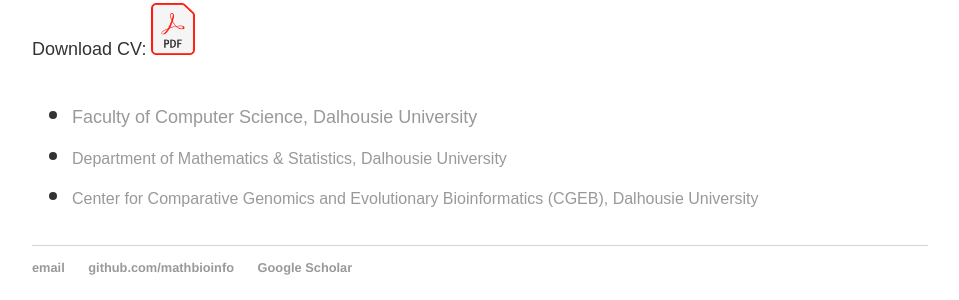
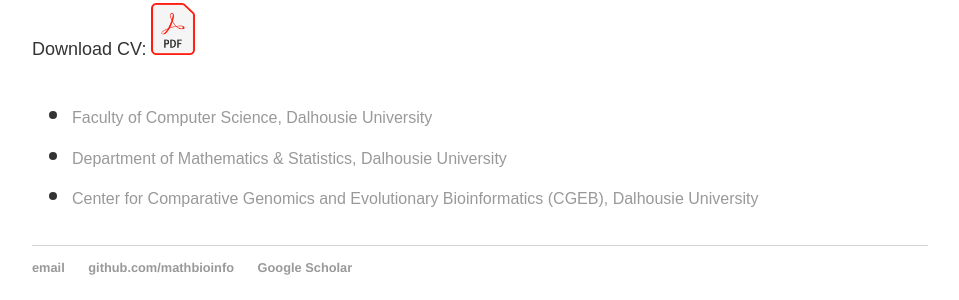
Before and after one commit to MathBioInfo/amjadkhan, a Jekyll site: the page index.html, which Jekyll copies as it is, in a window 1280 px wide. Shown: the part 663-963 px from the top of the page, without its empty margins (160-1119 px from the left). Built offline with Jekyll 4.4.1, drawn with Linux system fonts in a browser that asks for light colours.

Commit message:
Update index.html

```diff
--- a/index.html
+++ b/index.html
@@ -65,7 +65,7 @@
 		</div><!-- /.container -->
 
                 <ul class="contacts">
-
+				</font><font color="#2a2a2a" size="3">
 				<li><a href="https://www.dal.ca/faculty/computerscience.html" target="_blank">Faculty of Computer Science, Dalhousie University</a></font><font color="#2a2a2a" size="3"></li>
 				<li><a href="https://www.dal.ca/faculty/science/math-stats.html" target="_blank">Department of Mathematics & Statistics, Dalhousie University</a></font><font color="#2a2a2a" size="3"></li>
 				<li><a href="http://cgeb.dal.ca/index.html" target="_blank">Center for Comparative Genomics and Evolutionary Bioinformatics (CGEB), Dalhousie University</a></font><font color="#2a2a2a" size="3"></li>
```
